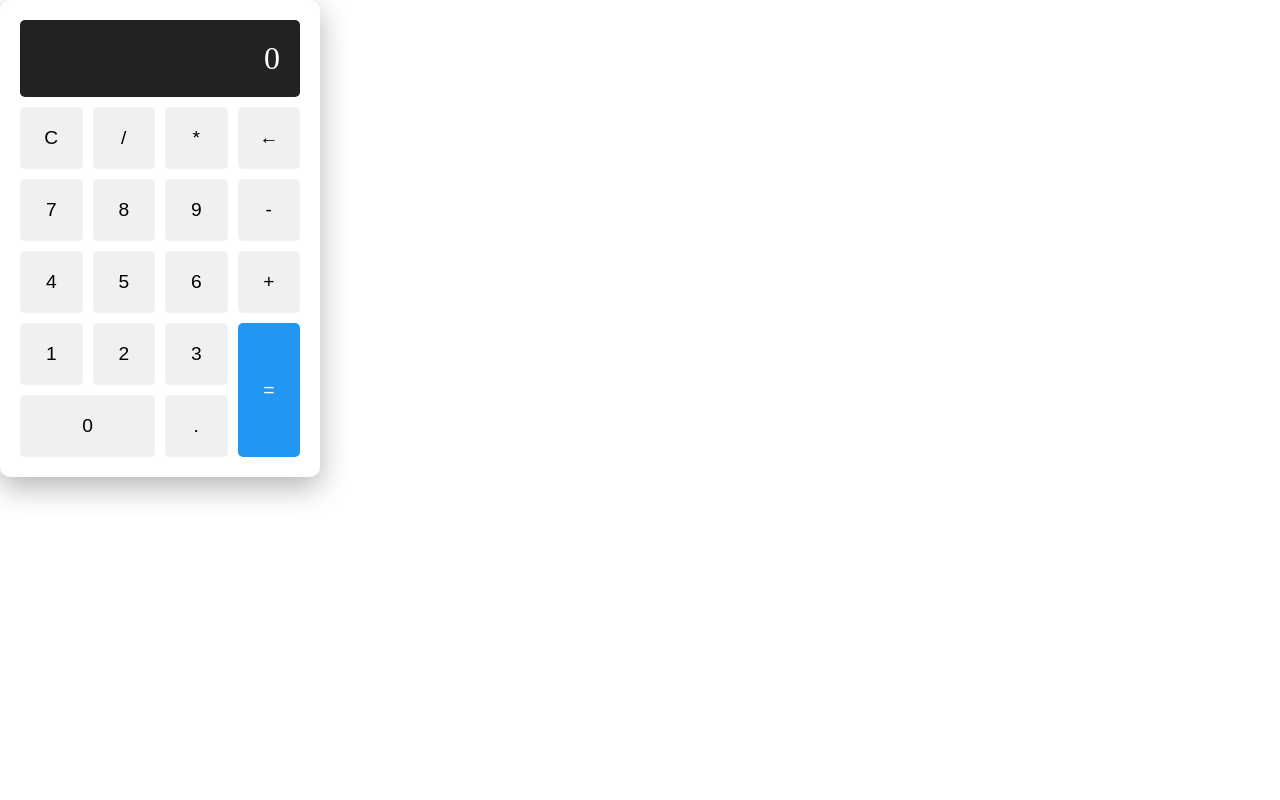
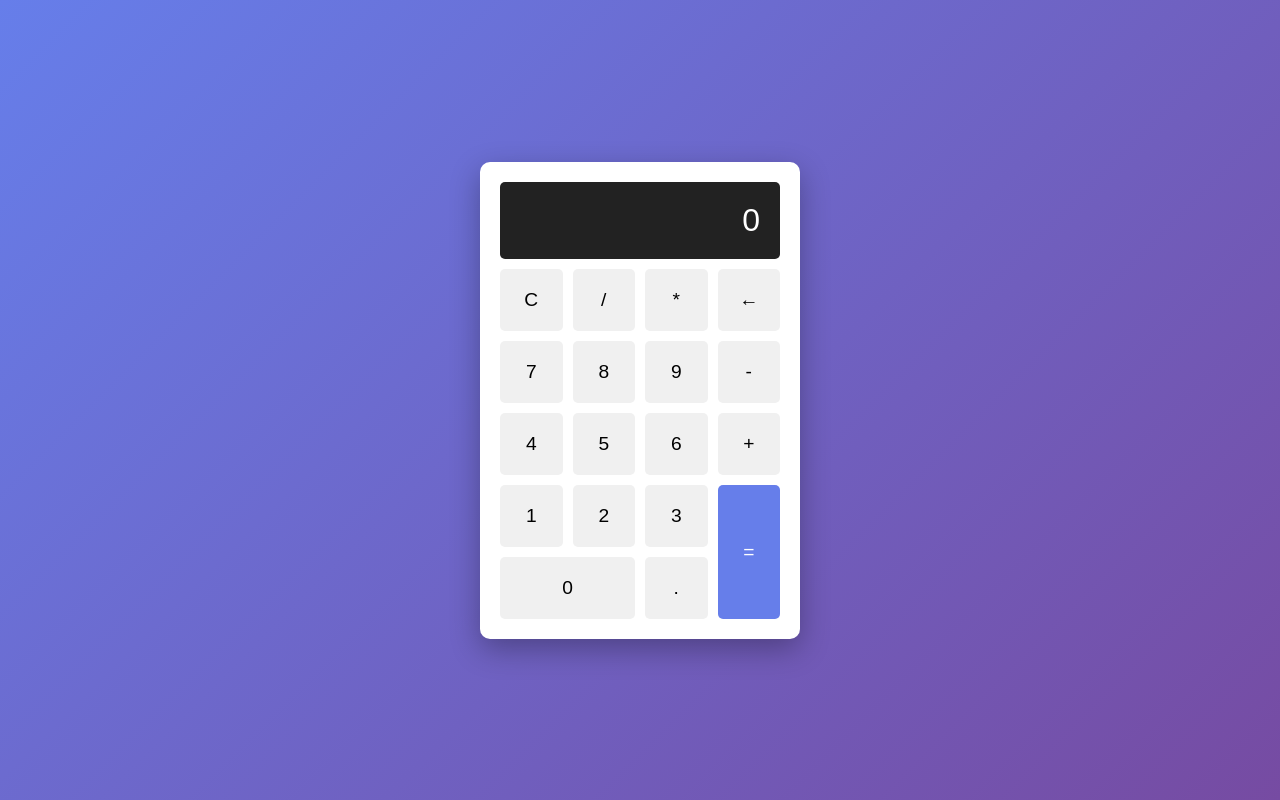
Before and after one commit to john04111820/calculator-app, a plain HTML site: page index.html in a window 1280 px wide. Drawn offline with Linux system fonts and the light colour scheme.

Commit message:
Update style.css

```diff
--- a/style.css
+++ b/style.css
@@ -4,14 +4,13 @@
     box-sizing: border-box;
 }
 
-button {
-    padding: 20px;
-    font-size: 1.2em;
-    border: none;
-    background: #e3f2fd;  /* 改為淺藍色 */
-    border-radius: 5px;
-    cursor: pointer;
-    transition: all 0.3s;
+body {
+    display: flex;
+    justify-content: center;
+    align-items: center;
+    min-height: 100vh;
+    background: linear-gradient(135deg, #667eea 0%, #764ba2 100%);
+    font-family: 'Arial', sans-serif;
 }
 
 .calculator {
@@ -51,7 +50,7 @@ button {
 }
 
 button:hover {
-    background: #bbdefb;  /* hover時的顏色 */
+    background: #e0e0e0;
 }
 
 button:active {
@@ -59,13 +58,13 @@ button:active {
 }
 
 .equals {
-    background: #2196f3;  /* 改為藍色 */
+    background: #667eea;
     color: white;
     grid-row: span 2;
 }
 
 .equals:hover {
-    background: #1976d2;
+    background: #5568d3;
 }
 
 .zero {
```
